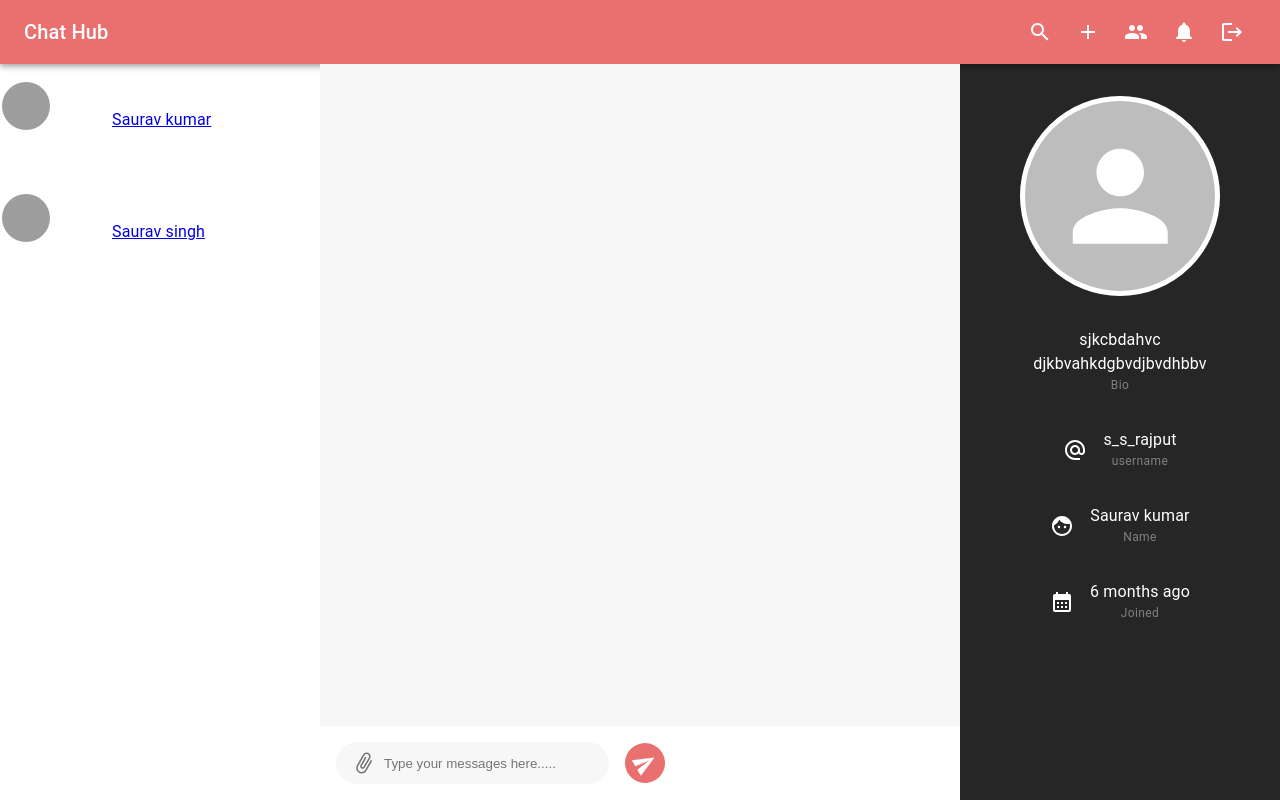
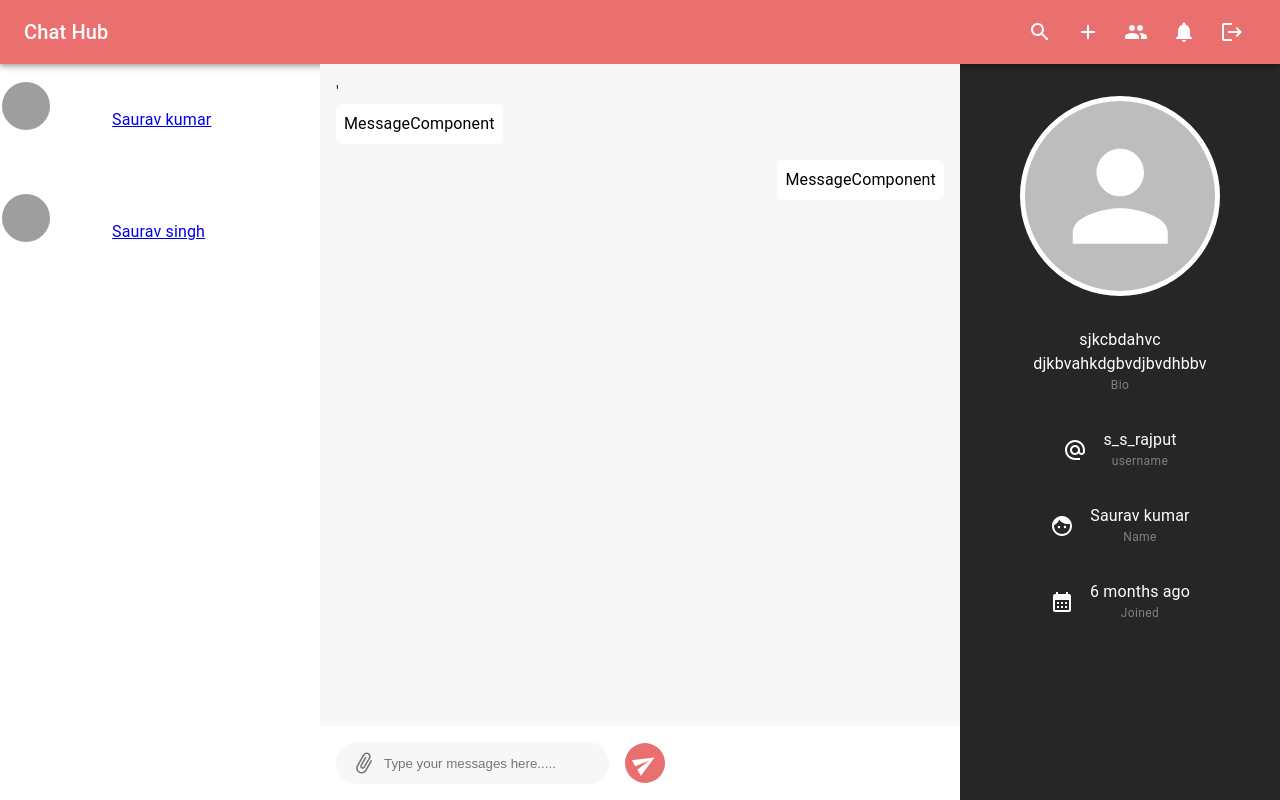
Before and after one commit to sauravkumar1812/Chat_app, a React (Vite) app in the folder client/: page /chat/1 in a window 1280 px wide. Built offline with nearby package versions, Linux system fonts and the light colour scheme; grey boxes are pictures that could not be loaded.

Commit message:
normal commit

```diff
--- a/client/src/components/shared/MessageComponent.jsx
+++ b/client/src/components/shared/MessageComponent.jsx
@@ -1,7 +1,18 @@
 import React, { memo } from 'react'
 
 const MessageComponent = ({message,user}) => {
-  return <div>MessageComponent</div>
+    const {sender,content,attachments =[],createdAt}= message;
+    const sameSender = sender?._id === user?._id
+  return <div
+  style={{
+    alignSelf:sameSender?"flex-end":"flex-start",
+    backgroundColor:"white",
+    color:"black",
+    borderRadius:"5px",
+    padding:"0.5rem",
+    width:"fit-content"
+  }}
+  >MessageComponent</div>
 }
 
 export default memo(MessageComponent)
--- a/client/src/constants/sampleData.js
+++ b/client/src/constants/sampleData.js
@@ -49,7 +49,7 @@ export const sampleMessage=[
       content: "kiska ka Message hai",
       _id: "sfnsdjkfsdnfkjsbnd",
       sender: {
-        _id: "user._id",
+        _id: "ssdfsdfsdf",
         name: "Chaman ",
       },
       chat: "chatId",
--- a/client/src/pages/Chat.jsx
+++ b/client/src/pages/Chat.jsx
@@ -11,7 +11,13 @@ import {
 import { InputBox } from "../components/styles/styledComponents";
 import { orange } from "../constants/color";
 import FileMenu from "../components/dialogs/FileMenu";
+import { sampleMessage } from "../constants/sampleData";
+import MessageComponent from "../components/shared/MessageComponent";
 
+const user={
+  _id: "sdfsdfsdf",
+  name:"Saurav kumar"
+}
 
 const Chat = () => {
   const containerRef = useRef(null);
@@ -29,7 +35,13 @@ const Chat = () => {
           overflowX: "hidden",
           overflowY: "auto",
         }}
-      ></Stack>
+      >'
+      {
+        sampleMessage.map(i=>(
+          <MessageComponent message={i} user={user}/>
+        ))
+      }
+      </Stack>
       <form
         style={{
           height: "10%",
```
